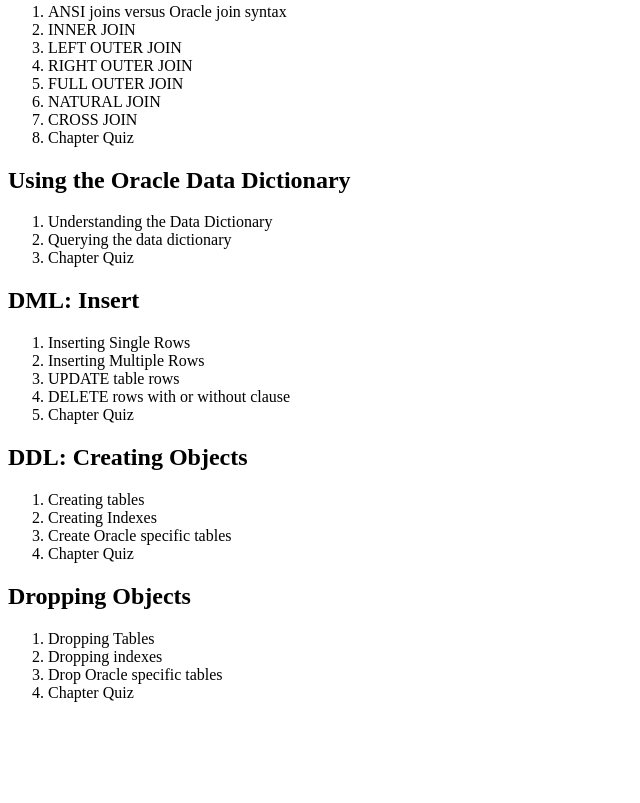
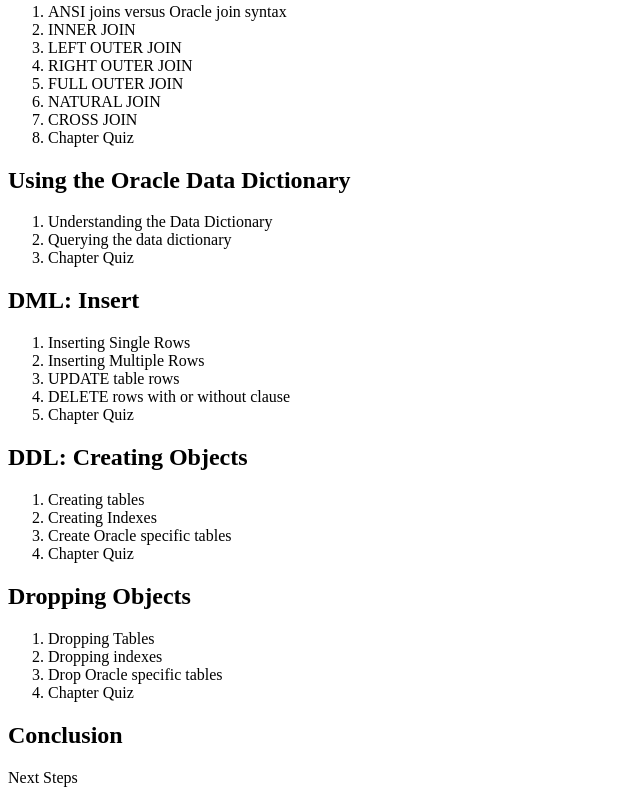
Before and after one commit to Tanushree227/SQL_Overview, a plain HTML site: page index.html in a window 1280 px wide. Shown: the part 1396-2199 px from the top of the page, without its empty margins (0-640 px from the left). Before the commit the page ends 2114 px from the top, so only its background shows below. Drawn offline with Linux system fonts and the light colour scheme.

Commit message:
Conclusion

```diff
--- a/index.html
+++ b/index.html
@@ -152,5 +152,10 @@
         </ol>
     </div>
 
+    <div class="container">
+        <h2>Conclusion</h2>
+        <p>Next Steps</p>
+    </div>
+
 </body>
 </html>
```
